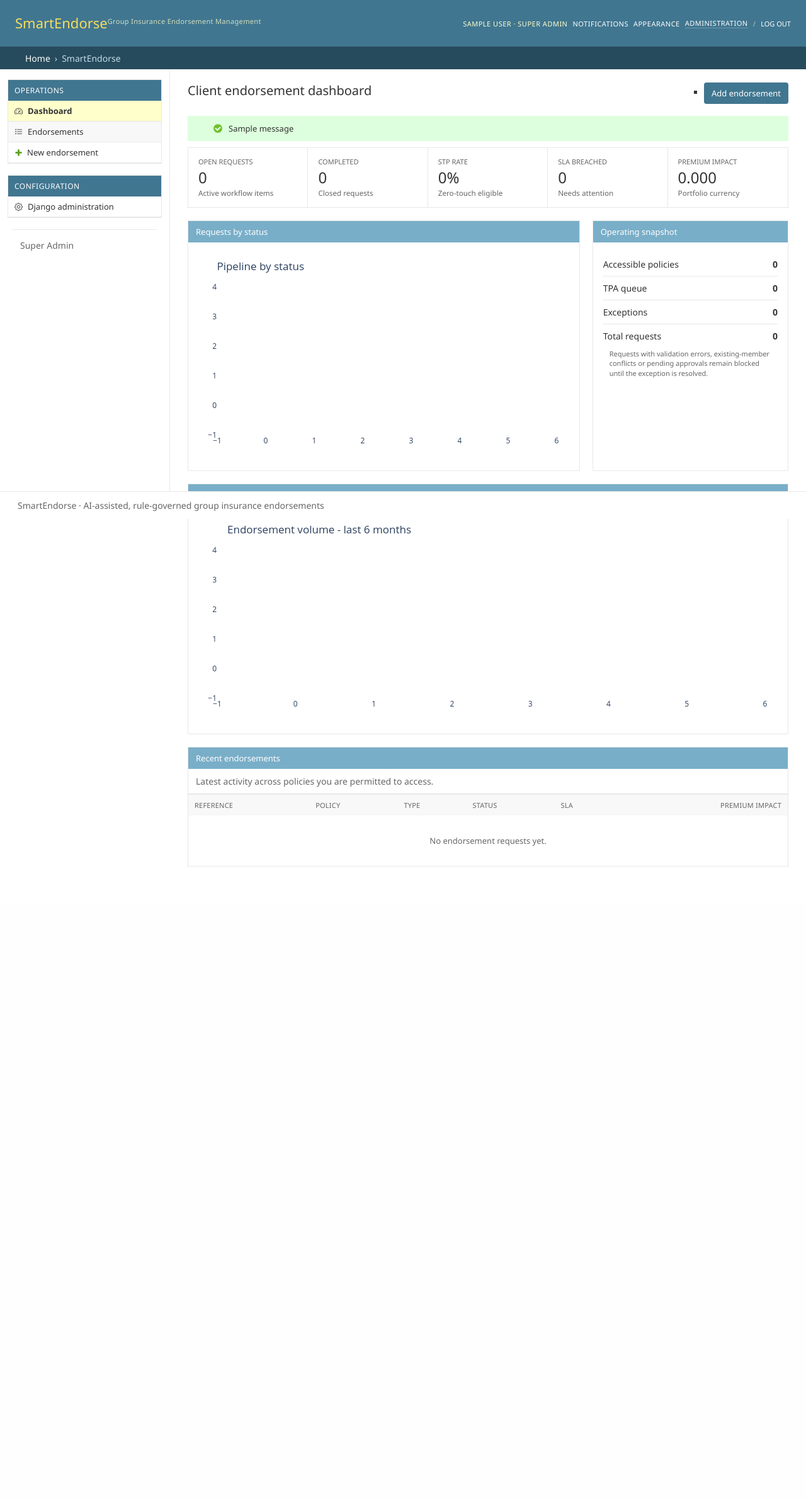
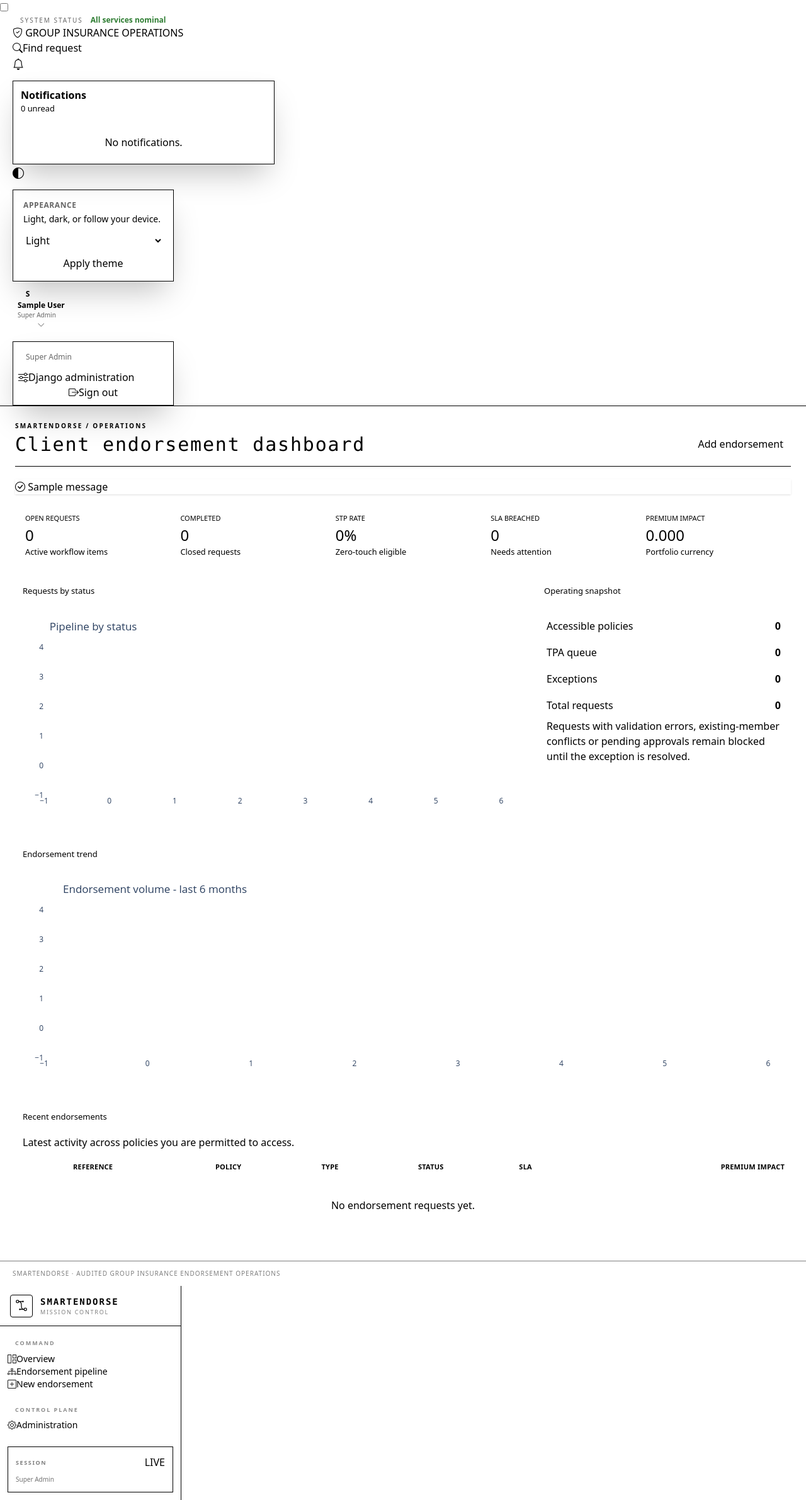
Before and after one commit to nasirsaikh/SmartEndorse, a Django app: page / in a window 1280 px wide. Shown: the whole page at 63% size. Before the commit the page ends 1376 px from the top, so only its background shows below. Run offline with Django 5.2, Linux system fonts and the light colour scheme; a user stored in the database is signed in; tables that the repository leaves empty hold one stand-in row (values such as "Sample post"); one stand-in notice (Sample message) is shown; data that the repository does not hold is empty; some libraries are stand-ins or nearby versions.

Commit message:
Build DaisyUI command-center portal shell

```diff
--- a/templates/base.html
+++ b/templates/base.html
@@ -1,164 +1,224 @@
 {% load static %}
 <!doctype html>
-<html lang="en">
+<html lang="en" data-theme="dark">
 <head>
   <meta charset="utf-8">
   <meta name="viewport" content="width=device-width, initial-scale=1">
+  <meta name="color-scheme" content="light dark">
   <title>{% block title %}SmartEndorse{% endblock %}</title>
+
   <script>
     (() => {
-      const saved = "{% if current_profile %}{{ current_profile.color_mode }}{% else %}auto{% endif %}";
-      const actual = saved === "auto"
-        ? (matchMedia("(prefers-color-scheme: dark)").matches ? "dark" : "light")
-        : saved;
-      document.documentElement.dataset.theme = actual;
+      const preference = "{% if current_profile %}{{ current_profile.color_mode }}{% else %}auto{% endif %}";
+      const resolved = preference === "auto"
+        ? (window.matchMedia("(prefers-color-scheme: dark)").matches ? "dark" : "light")
+        : preference;
+      document.documentElement.setAttribute("data-theme", resolved);
+      document.documentElement.dataset.themePreference = preference;
     })();
   </script>
 
-  <link rel="stylesheet" href="{% static 'admin/css/base.css' %}">
-  <link rel="stylesheet" href="{% static 'admin/css/dark_mode.css' %}">
-  <link rel="stylesheet" href="{% static 'admin/css/forms.css' %}">
-  <link rel="stylesheet" href="{% static 'admin/css/changelists.css' %}">
-  <link rel="stylesheet" href="{% static 'admin/css/responsive.css' %}">
-  <link rel="stylesheet" href="https://cdn.jsdelivr.net/npm/bootstrap-icons@1.13.1/font/bootstrap-icons.min.css">
-  <link rel="stylesheet" href="https://cdn.jsdelivr.net/npm/tom-select@2.4.3/dist/css/tom-select.default.min.css">
+  <link href="https://cdn.jsdelivr.net/npm/daisyui@5" rel="stylesheet" type="text/css">
+  <script src="https://cdn.jsdelivr.net/npm/@tailwindcss/browser@4"></script>
+  <link href="https://cdn.jsdelivr.net/npm/bootstrap-icons@1.13.1/font/bootstrap-icons.min.css" rel="stylesheet">
+  <link href="https://cdn.jsdelivr.net/npm/tom-select@2.4.3/dist/css/tom-select.default.min.css" rel="stylesheet">
   <link rel="stylesheet" href="{% static 'css/app.css' %}">
 
   <script src="https://unpkg.com/htmx.org@2.0.7"></script>
-  <script defer src="https://cdn.jsdelivr.net/npm/alpinejs@3.x.x/dist/cdn.min.js"></script>
   <script src="https://cdn.plot.ly/plotly-3.1.1.min.js"></script>
 </head>
-<body class="{% if user.is_authenticated %}portal-body{% else %}login portal-login-body{% endif %}" hx-boost="true">
+<body class="min-h-screen bg-base-200 text-base-content" hx-boost="true">
 {% if user.is_authenticated %}
-<div id="container">
-  <header id="header">
-    <div id="branding">
-      <div id="site-name"><a href="{% url 'dashboard' %}">SmartEndorse</a></div>
-      <div class="portal-subtitle">Group Insurance Endorsement Management</div>
+<div class="drawer lg:drawer-open min-h-screen">
+  <input id="portal-drawer" type="checkbox" class="drawer-toggle">
+
+  <div class="drawer-content flex min-w-0 flex-col">
+    <header class="se-topbar sticky top-0 z-40 border-b border-base-content/10 bg-base-100/95 backdrop-blur">
+      <div class="navbar min-h-14 px-3 lg:px-5">
+        <div class="navbar-start gap-2">
+          <label for="portal-drawer" class="btn btn-square btn-ghost btn-sm lg:hidden" aria-label="Open navigation">
+            <i class="bi bi-list text-xl"></i>
+          </label>
+          <div class="hidden sm:flex items-center gap-3">
+            <span class="status status-success animate-pulse"></span>
+            <div class="text-[10px] uppercase tracking-[.2em] opacity-60">System status</div>
+            <div class="text-xs font-semibold text-success">All services nominal</div>
+          </div>
         </div>
 
-    <div id="user-tools">
-      <span class="portal-user">
-        {{ user.get_full_name|default:user.username }}
-        {% if current_profile %} · {{ current_profile.get_role_display }}{% endif %}
-      </span>
+        <div class="navbar-center hidden xl:flex">
+          <div class="se-command-chip">
+            <i class="bi bi-shield-check"></i>
+            <span>GROUP INSURANCE OPERATIONS</span>
+          </div>
+        </div>
 
-      <details class="header-menu">
-        <summary onclick="window.enableBrowserNotifications?.()">
-          Notifications{% if unread_notifications %} <span class="header-count">{{ unread_notifications }}</span>{% endif %}
-        </summary>
-        <div class="header-menu-panel notification-panel-shell">
+        <div class="navbar-end gap-1">
+          <a href="{% url 'endorsement_list' %}" class="btn btn-ghost btn-sm hidden md:inline-flex">
+            <i class="bi bi-search"></i><span>Find request</span>
+          </a>
+
+          <div class="dropdown dropdown-end">
+            <button tabindex="0" class="btn btn-ghost btn-square btn-sm relative" type="button" onclick="window.enableBrowserNotifications?.()" aria-label="Notifications">
+              <i class="bi bi-bell text-lg"></i>
+              {% if unread_notifications %}
+              <span id="notification-badge" class="badge badge-error badge-xs absolute -right-1 -top-1">{{ unread_notifications }}</span>
+              {% endif %}
+            </button>
+            <div tabindex="0" class="dropdown-content z-[60] mt-3 w-[min(26rem,calc(100vw-1.5rem))] overflow-hidden rounded-box border border-base-content/10 bg-base-100 shadow-2xl">
               <div id="notification-panel"
                    hx-get="{% url 'notifications_panel' %}"
                    hx-trigger="load, every 20s"
                    hx-swap="innerHTML">
-            <div class="portal-loading">Loading notifications…</div>
+                <div class="p-6 text-center text-sm opacity-60"><span class="loading loading-spinner loading-sm"></span> Loading notifications</div>
               </div>
             </div>
-      </details>
+          </div>
 
-      <details class="header-menu">
-        <summary>Appearance</summary>
-        <div class="header-menu-panel appearance-panel">
-          <form hx-post="{% url 'set_preferences' %}" hx-swap="none" id="appearance-form">
+          <div class="dropdown dropdown-end">
+            <button tabindex="0" class="btn btn-ghost btn-square btn-sm" type="button" aria-label="Appearance">
+              <i class="bi bi-circle-half text-lg"></i>
+            </button>
+            <div tabindex="0" class="dropdown-content z-[60] mt-3 w-64 rounded-box border border-base-content/10 bg-base-100 p-4 shadow-2xl">
+              <div class="mb-3">
+                <div class="text-xs font-bold uppercase tracking-wider opacity-60">Appearance</div>
+                <div class="mt-1 text-sm">Light, dark, or follow your device.</div>
+              </div>
+              <form hx-post="{% url 'set_preferences' %}" hx-swap="none" id="appearance-form" class="space-y-3">
                 {% csrf_token %}
-            <label for="color-mode-select">Color mode</label>
-            <select name="color_mode" id="color-mode-select">
+                <select class="select select-bordered select-sm w-full" name="color_mode" id="color-mode-select">
                   {% for value,label in color_modes %}
                   <option value="{{ value }}" {% if current_profile.color_mode == value %}selected{% endif %}>{{ label }}</option>
                   {% endfor %}
                 </select>
-            <button class="button" type="submit">
-              <span class="btn-label">Apply</span><span class="portal-spinner" aria-hidden="true"></span>
+                <button class="btn btn-primary btn-sm w-full" type="submit">
+                  <span class="btn-label">Apply theme</span>
+                  <span class="loading loading-spinner loading-xs hidden btn-spinner"></span>
                 </button>
               </form>
             </div>
-      </details>
+          </div>
 
-      {% if user.is_staff %}<a href="/admin/">Administration</a><span class="user-tools-separator">/</span>{% endif %}
-      <form method="post" action="{% url 'logout' %}" class="header-logout">
+          <div class="dropdown dropdown-end">
+            <button tabindex="0" class="btn btn-ghost h-auto min-h-0 gap-2 px-2 py-1.5" type="button">
+              <div class="avatar placeholder">
+                <div class="w-8 rounded bg-primary text-primary-content">
+                  <span class="text-xs font-bold">{{ user.username|slice:":1"|upper }}</span>
+                </div>
+              </div>
+              <div class="hidden text-left lg:block">
+                <div class="max-w-36 truncate text-xs font-bold">{{ user.get_full_name|default:user.username }}</div>
+                <div class="max-w-36 truncate text-[10px] opacity-60">{{ current_profile.get_role_display }}</div>
+              </div>
+              <i class="bi bi-chevron-down hidden text-xs opacity-60 lg:block"></i>
+            </button>
+            <div tabindex="0" class="dropdown-content z-[60] mt-3 w-64 rounded-box border border-base-content/10 bg-base-100 p-2 shadow-2xl">
+              <div class="px-3 py-2">
+                <div class="text-sm font-bold">{{ current_profile.organization.name }}</div>
+                <div class="text-xs opacity-60">{{ current_profile.get_role_display }}</div>
+              </div>
+              <div class="divider my-1"></div>
+              {% if user.is_staff %}
+              <a class="btn btn-ghost btn-sm w-full justify-start" href="/admin/"><i class="bi bi-sliders"></i>Django administration</a>
+              {% endif %}
+              <form method="post" action="{% url 'logout' %}">
                 {% csrf_token %}
-        <button type="submit" class="header-link">Log out</button>
+                <button class="btn btn-ghost btn-sm w-full justify-start text-error" type="submit"><i class="bi bi-box-arrow-right"></i>Sign out</button>
               </form>
+            </div>
+          </div>
+        </div>
       </div>
     </header>
 
-  <div class="breadcrumbs">
-    <a href="{% url 'dashboard' %}">Home</a>
-    <span aria-hidden="true">›</span>
-    <span>{% block breadcrumb_label %}SmartEndorse{% endblock %}</span>
+    <main class="min-w-0 flex-1">
+      <div class="mx-auto w-full max-w-[1800px] p-3 sm:p-4 lg:p-6">
+        <div class="mb-5 flex flex-col gap-3 border-b border-base-content/10 pb-4 md:flex-row md:items-end md:justify-between">
+          <div>
+            <div class="mb-1 flex items-center gap-2 text-[10px] font-bold uppercase tracking-[.22em] text-primary">
+              <span>{% block page_kicker %}SmartEndorse / Operations{% endblock %}</span>
             </div>
-
-  <button id="portal-nav-toggle" class="portal-nav-toggle" type="button" aria-label="Toggle navigation">
-    <i class="bi bi-list"></i>
-  </button>
-
-  <div id="main" class="portal-main">
-    <nav id="nav-sidebar" class="portal-sidebar" aria-label="Primary navigation">
-      <div class="module">
-        <table>
-          <caption>Operations</caption>
-          <tbody>
-            <tr class="{% if request.resolver_match.url_name == 'dashboard' %}current-model{% endif %}">
-              <th scope="row"><a href="{% url 'dashboard' %}"><i class="bi bi-speedometer2"></i> Dashboard</a></th>
-            </tr>
-            <tr class="{% if request.resolver_match.url_name == 'endorsement_list' or request.resolver_match.url_name == 'endorsement_detail' or request.resolver_match.url_name == 'endorsement_item_edit' %}current-model{% endif %}">
-              <th scope="row"><a href="{% url 'endorsement_list' %}"><i class="bi bi-list-check"></i> Endorsements</a></th>
-            </tr>
-            {% if portal_can_create %}
-            <tr class="{% if request.resolver_match.url_name == 'endorsement_create' %}current-model{% endif %}">
-              <th scope="row"><a class="addlink" href="{% url 'endorsement_create' %}">New endorsement</a></th>
-            </tr>
-            {% endif %}
-          </tbody>
-        </table>
+            <h1 class="font-mono text-2xl font-medium tracking-[.06em] sm:text-3xl">{% block page_title %}SmartEndorse{% endblock %}</h1>
           </div>
-
-      {% if user.is_staff %}
-      <div class="module">
-        <table>
-          <caption>Configuration</caption>
-          <tbody>
-            <tr><th scope="row"><a href="/admin/"><i class="bi bi-gear"></i> Django administration</a></th></tr>
-          </tbody>
-        </table>
-      </div>
-      {% endif %}
-
-      <div class="portal-account-block">
-        <strong>{{ current_profile.organization.name }}</strong>
-        <span>{{ current_profile.get_role_display }}</span>
-      </div>
-    </nav>
-
-    <main id="content-start" class="content portal-content" tabindex="-1">
-      <div id="content" class="colM">
-        <div class="portal-title-row">
-          <h1>{% block page_title %}SmartEndorse{% endblock %}</h1>
-          {% block object_tools %}{% endblock %}
+          <div class="flex flex-wrap gap-2">{% block object_tools %}{% endblock %}</div>
         </div>
 
         {% if messages %}
-        <ul class="messagelist">
+        <div class="mb-4 space-y-2">
           {% for message in messages %}
-          <li class="{% if 'error' in message.tags %}error{% elif 'warning' in message.tags %}warning{% elif 'success' in message.tags %}success{% endif %}">
-            {{ message }}
-          </li>
+          <div role="alert" class="alert {% if 'error' in message.tags %}alert-error{% elif 'warning' in message.tags %}alert-warning{% elif 'success' in message.tags %}alert-success{% else %}alert-info{% endif %} shadow-sm">
+            <i class="bi {% if 'error' in message.tags %}bi-x-octagon{% elif 'warning' in message.tags %}bi-exclamation-triangle{% elif 'success' in message.tags %}bi-check-circle{% else %}bi-info-circle{% endif %}"></i>
+            <span>{{ message }}</span>
+          </div>
           {% endfor %}
-        </ul>
+        </div>
         {% endif %}
 
         {% block content %}{% endblock %}
       </div>
     </main>
-  </div>
 
-  <footer id="footer">
-    SmartEndorse · AI-assisted, rule-governed group insurance endorsements
+    <footer class="border-t border-base-content/10 bg-base-100 px-5 py-3 text-[10px] uppercase tracking-widest opacity-50">
+      SmartEndorse · audited group insurance endorsement operations
     </footer>
   </div>
 
-<div id="portal-toast-container" class="portal-toast-container" aria-live="polite"></div>
+  <div class="drawer-side z-50">
+    <label for="portal-drawer" aria-label="Close navigation" class="drawer-overlay"></label>
+    <aside class="se-sidebar min-h-full w-72 border-r border-base-content/10 bg-base-100">
+      <div class="flex h-16 items-center gap-3 border-b border-base-content/10 px-4">
+        <div class="grid h-9 w-9 place-items-center rounded border border-primary/40 bg-primary/10 text-primary">
+          <i class="bi bi-bezier2 text-xl"></i>
+        </div>
+        <div class="min-w-0">
+          <a href="{% url 'dashboard' %}" class="block font-mono text-sm font-bold tracking-[.14em]">SMARTENDORSE</a>
+          <div class="truncate text-[9px] uppercase tracking-[.2em] opacity-50">Mission Control</div>
+        </div>
+      </div>
+
+      <nav class="p-3">
+        <div class="mb-2 px-3 pt-2 text-[9px] font-bold uppercase tracking-[.22em] opacity-45">Command</div>
+        <ul class="menu gap-1 p-0 text-sm">
+          <li>
+            <a href="{% url 'dashboard' %}" class="{% if request.resolver_match.url_name == 'dashboard' %}active{% endif %}">
+              <i class="bi bi-grid-1x2"></i>Overview
+            </a>
+          </li>
+          <li>
+            <a href="{% url 'endorsement_list' %}" class="{% if request.resolver_match.url_name == 'endorsement_list' or request.resolver_match.url_name == 'endorsement_detail' or request.resolver_match.url_name == 'endorsement_item_edit' %}active{% endif %}">
+              <i class="bi bi-diagram-3"></i>Endorsement pipeline
+            </a>
+          </li>
+          {% if portal_can_create %}
+          <li>
+            <a href="{% url 'endorsement_create' %}" class="{% if request.resolver_match.url_name == 'endorsement_create' %}active{% endif %}">
+              <i class="bi bi-plus-square"></i>New endorsement
+            </a>
+          </li>
+          {% endif %}
+        </ul>
+
+        {% if user.is_staff %}
+        <div class="mb-2 mt-6 px-3 text-[9px] font-bold uppercase tracking-[.22em] opacity-45">Control plane</div>
+        <ul class="menu gap-1 p-0 text-sm">
+          <li><a href="/admin/"><i class="bi bi-gear"></i>Administration</a></li>
+        </ul>
+        {% endif %}
+
+        <div class="mt-6 rounded-box border border-base-content/10 bg-base-200/50 p-3">
+          <div class="flex items-center justify-between">
+            <span class="text-[9px] font-bold uppercase tracking-[.18em] opacity-50">Session</span>
+            <span class="badge badge-success badge-xs">LIVE</span>
+          </div>
+          <div class="mt-2 truncate text-xs font-bold">{{ current_profile.organization.name }}</div>
+          <div class="truncate text-[10px] opacity-55">{{ current_profile.get_role_display }}</div>
+        </div>
+      </nav>
+    </aside>
+  </div>
+</div>
+
+<div class="toast toast-top toast-end z-[100]" id="toast-container"></div>
 {% else %}
   {% block unauthenticated %}{% endblock %}
 {% endif %}
```
Lines whose indentation alone changed are shown as unchanged.
